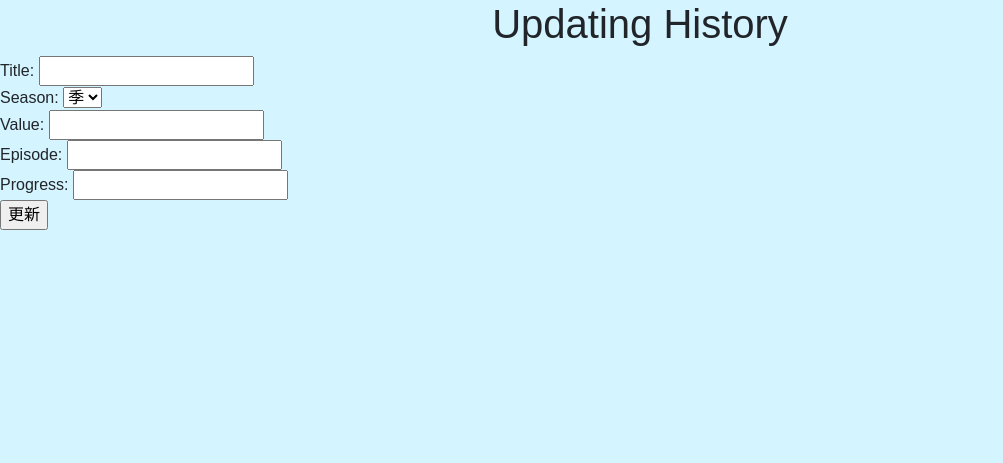
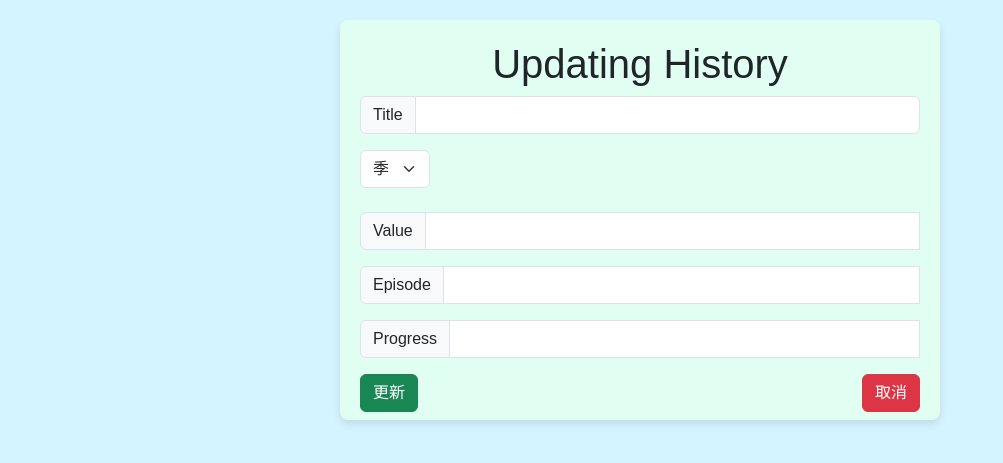
Before and after one commit to f88083/WatchingHistoryWeb, a Flask app: template app/templates/update.html in a window 1280 px wide. Shown: the top 463 px of the page, without its empty margins (0-1003 px from the left). Run offline with Flask 3, Linux system fonts and the light colour scheme; the template is opened without the code that fills it, so the values that code supplies are empty.

Commit message:
Feat: New style of the update page, Added cancel button

```diff
--- a/app/templates/update.html
+++ b/app/templates/update.html
@@ -5,15 +5,19 @@
 {% endblock %}
 
 {% block body %}
+<div class="new-entry-form" style="margin-top: 20px;">
     <h1 style="text-align: center;">Updating History</h1>
 
     <div class="form">
         <form action="/update/{{history.id}}" method="POST">
-            <label for="title">Title:</label>
-            <input type="text" name="title" value="{{history.title}}" required><br>
+            <div class="input-group mb-3">
+                <span class="input-group-text" id="new-entry-title">Title</span>
+                <input type="text" name="title" value="{{history.title}}" class="form-control"
+                    aria-label="Sizing example input" aria-describedby="inputGroup-sizing-default" required>
+            </div>
 
-            <label for="season">Season:</label>
-            <select name="season" id="seasonSelect">
+            <div class="dropdown">
+                <select name="season" id="seasonSelect" class="form-select">
                     {% for season_option in ['季', '卷', '無'] %}
                     {% if history.season == season_option %}
                     <option value="{{ season_option }}" selected>{{ season_option }}</option>
@@ -21,28 +25,43 @@
                     <option value="{{ season_option }}">{{ season_option }}</option>
                     {% endif %}
                     {% endfor %}
-            </select><br>
+                </select>
+                <br>
+            </div>
 
-            <label for="value" id="valueLabel">Value:</label>
-            <input type="number" name="value" value="{{history.value}}" id="valueInput" required><br>
+            <div class="input-group mb-3">
+                <span class="input-group-text" id="new-entry-value">Value</span>
+                <input type="number" name="value" value="{{history.value}}" id="valueInput" class="form-control"
+                    aria-label="Sizing example input" aria-describedby="inputGroup-sizing-default" required><br>
+            </div>
 
-            <label for="episode">Episode:</label>
-            <input type="number" name="episode" value="{{history.episode}}" required><br>
+            <div class="input-group mb-3">
+                <span class="input-group-text" id="new-entry-episode">Episode</span>
+                <input type="number" name="episode" id="episodeInput" class="form-control" value="{{history.episode}}"
+                    aria-label="Sizing example input" aria-describedby="inputGroup-sizing-default" required><br>
+            </div>
 
-            <label for="progress">Progress:</label>
-            <input type="text" name="progress" value="{{history.progress}}" required><br>
+            <div class="input-group mb-3">
+                <span class="input-group-text" id="new-entry-progress">Progress</span>
+                <input type="text" name="progress" class="form-control" value="{{history.progress}}"
+                    aria-label="Sizing example input" aria-describedby="inputGroup-sizing-default" required><br>
+            </div>
 
-            <input type="submit" value="更新">
+            <div style="display: flex; justify-content: space-between;">
+                <button type="submit" class="btn btn-success mb-3">更新</button>
+                <a href="/" class="btn btn-danger mb-3" onclick="return confirm('Discard changes?')">取消</a>
+            </div>
         </form>
+    </div>
 </div>
 
 <script>
     const seasonSelect = document.getElementById('seasonSelect');
-        const valueLabel = document.getElementById('valueLabel');
+    const valueLabel = document.getElementById('new-entry-value');
     const valueInput = document.getElementById('valueInput');
     const episodeInput = document.getElementById('episodeInput');
 
-        seasonSelect.addEventListener('change', function() {
+    seasonSelect.addEventListener('change', function () {
         if (seasonSelect.value === '無') {
             valueLabel.style.visibility = 'hidden'; // Hide the label
             valueInput.style.visibility = 'hidden'; // Hide the input
```
Lines whose indentation alone changed are shown as unchanged.
